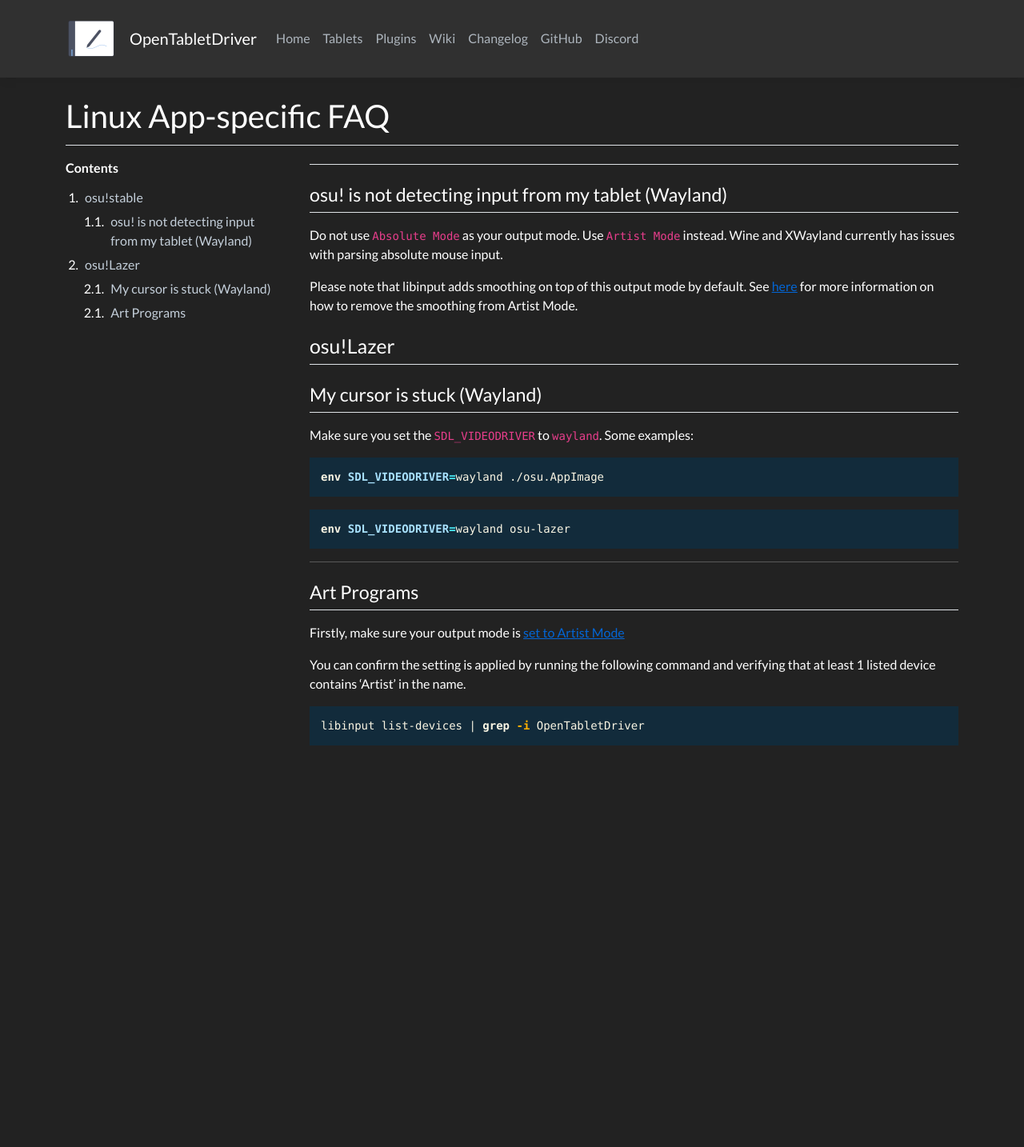
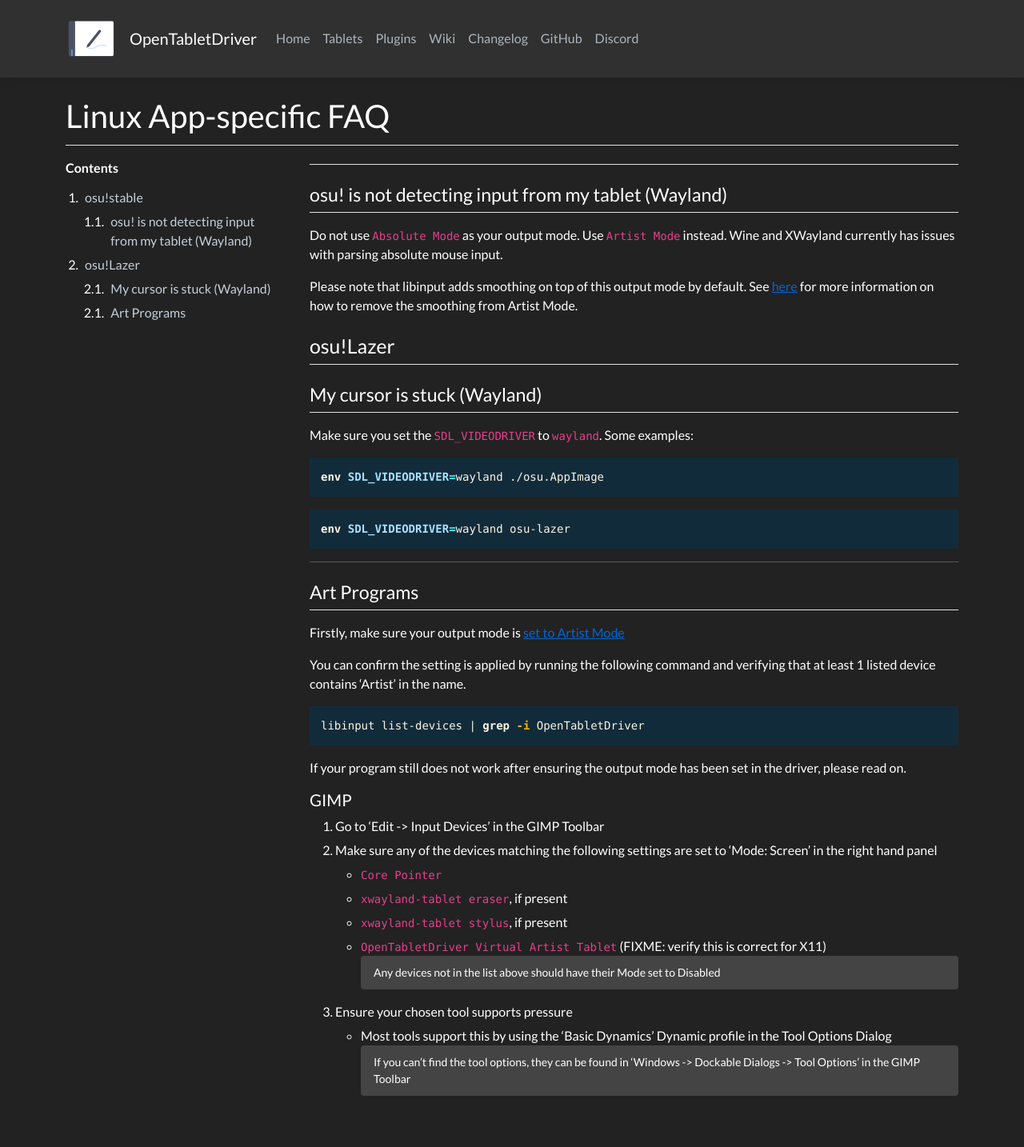
Before and after one commit to OpenTabletDriver/opentabletdriver.github.io, a Jekyll site: the page built from site/_wiki/FAQ/LinuxAppSpecific.md, in a window 1280 px wide. Shown: the whole page at 80% size. Built offline with Jekyll 4.4.1, drawn with Linux system fonts in a browser that asks for light colours; nearby versions of some CDN libraries; comment, search, counter and statistics services are not loaded; before the commit the page ends 996 px from its top, so only the background shows below that.

Commit message:
linux/FAQ: Add GIMP to Art section
This commit contains a FIXME because the text is not verified with X11

````diff
--- a/site/_wiki/FAQ/LinuxAppSpecific.md
+++ b/site/_wiki/FAQ/LinuxAppSpecific.md
@@ -34,3 +34,18 @@ You can confirm the setting is applied by running the following command and veri
 ```bash
 libinput list-devices | grep -i OpenTabletDriver
 ```
+
+If your program still does not work after ensuring the output mode has been set in the driver, please read on.
+
+#### GIMP {#gimp}
+
+1. Go to 'Edit -> Input Devices' in the GIMP Toolbar
+2. Make sure any of the devices matching the following settings are set to 'Mode: Screen' in the right hand panel
+    - `Core Pointer`
+    - `xwayland-tablet eraser`, if present
+    - `xwayland-tablet stylus`, if present
+    - `OpenTabletDriver Virtual Artist Tablet` (FIXME: verify this is correct for X11)
+    > Any devices not in the list above should have their Mode set to Disabled
+3. Ensure your chosen tool supports pressure
+    - Most tools support this by using the 'Basic Dynamics' Dynamic profile in the Tool Options Dialog
+    > If you can't find the tool options, they can be found in 'Windows -> Dockable Dialogs -> Tool Options' in the GIMP Toolbar
````
